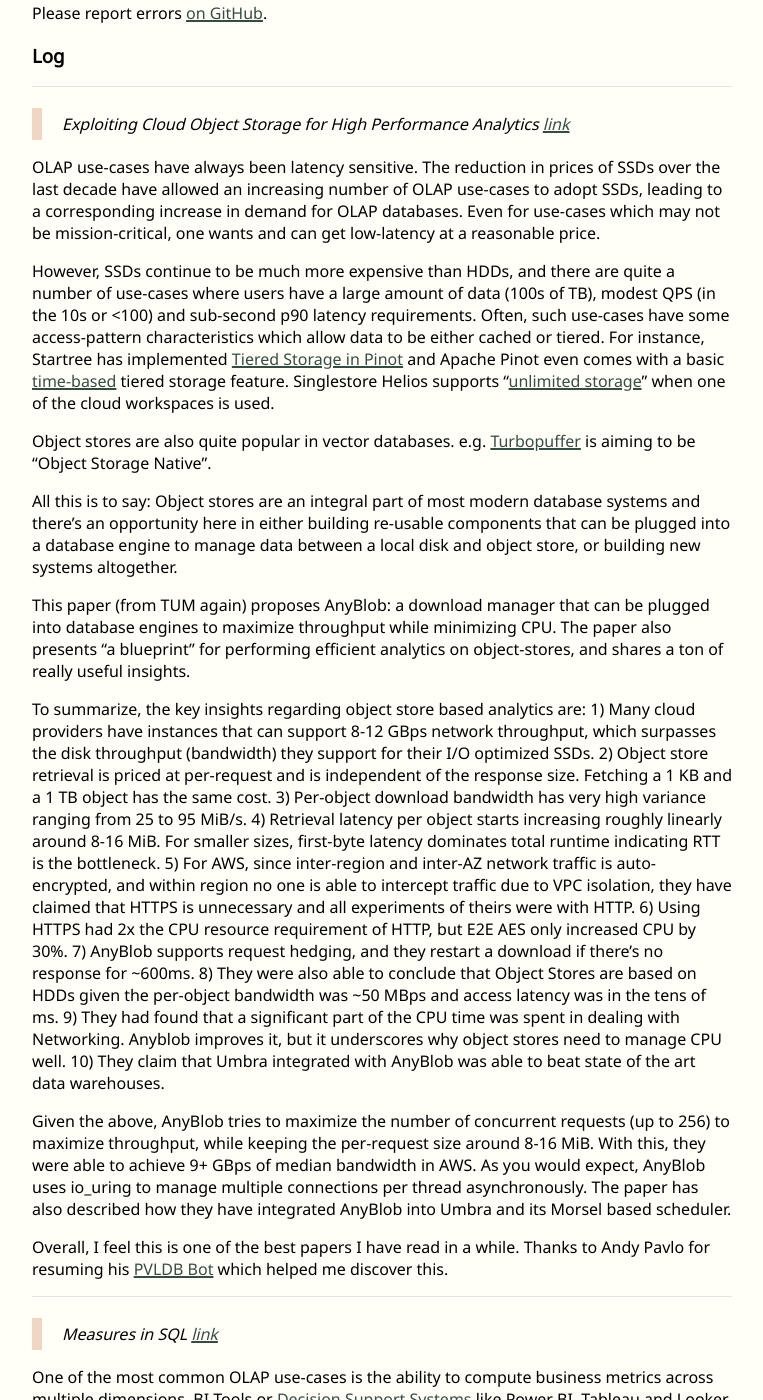
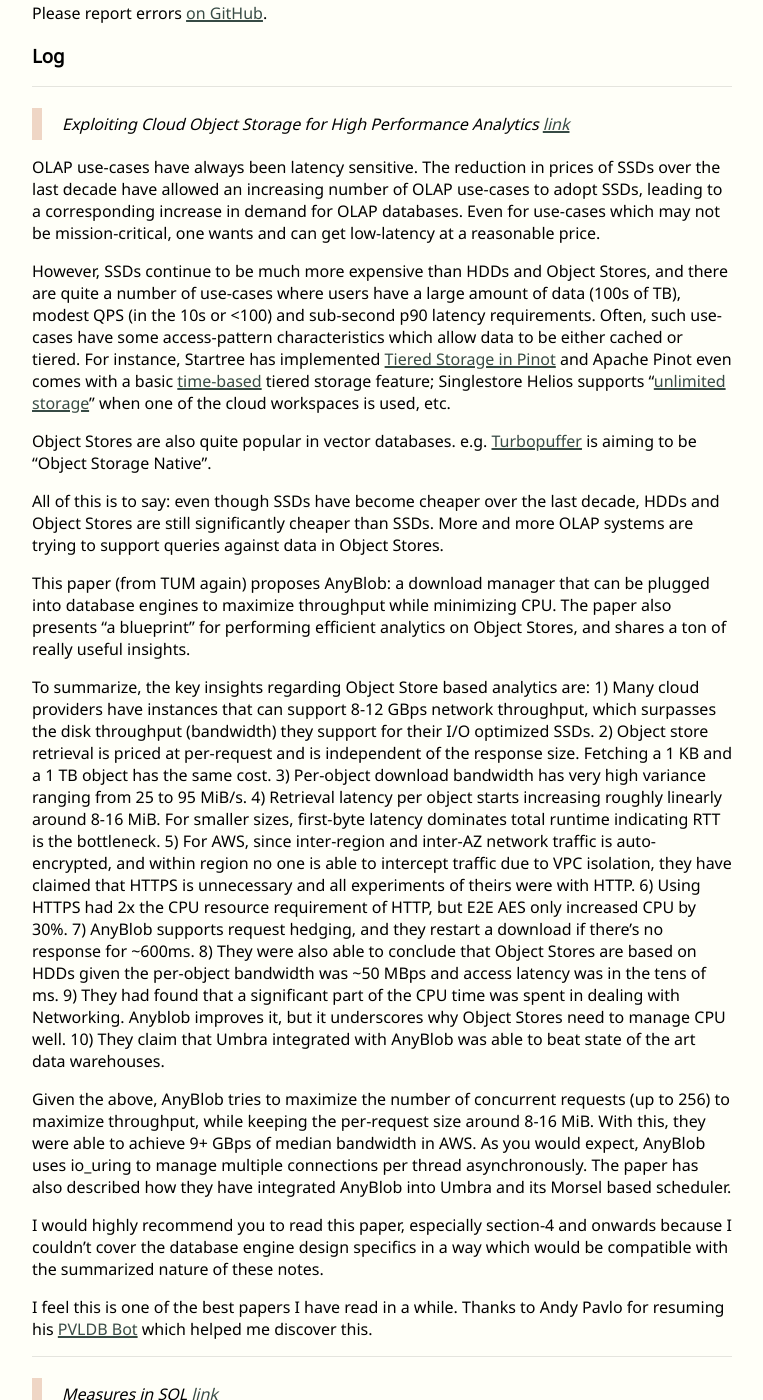
Before and after one commit to ankitsultana/ankitsultana.github.io, a Jekyll site: the page built from _posts/2023-09-19-reading-list.md, in a window 1280 px wide and 1400 px high, scrolled down 285 px. Shown: the whole window, without its empty margins (258-1021 px from the left). Built offline with Jekyll 4.4.1, drawn with Linux system fonts in a browser that asks for light colours.

Commit message:
minor improvements

```diff
--- a/_posts/2023-09-19-reading-list.md
+++ b/_posts/2023-09-19-reading-list.md
@@ -29,25 +29,25 @@
 in demand for OLAP databases. Even for use-cases which may not be mission-critical, one wants and can
 get low-latency at a reasonable price.
 
-However, SSDs continue to be much more expensive than HDDs, and there are quite a number of use-cases where
+However, SSDs continue to be much more expensive than HDDs and Object Stores, and there are quite a number of use-cases where
 users have a large amount of data (100s of TB), modest QPS (in the 10s or <100) and sub-second p90 latency requirements.
 Often, such use-cases have some access-pattern characteristics which allow data to be either cached or tiered. For instance,
 Startree has implemented [Tiered Storage in Pinot](https://www.youtube.com/watch?v=G8pVMnLmtok) and Apache
 Pinot even comes with a basic [time-based](https://docs.pinot.apache.org/v/release-0.11.0/operators/operating-pinot/tiered-storage)
-tiered storage feature. Singlestore Helios supports "[unlimited storage](https://docs.singlestore.com/cloud/manage-data/database-storage/)"
-when one of the cloud workspaces is used.
+tiered storage feature; Singlestore Helios supports "[unlimited storage](https://docs.singlestore.com/cloud/manage-data/database-storage/)"
+when one of the cloud workspaces is used, etc.
 
-Object stores are also quite popular in vector databases. e.g. [Turbopuffer](https://turbopuffer.com/blog/turbopuffer#:~:text=Apply%20for%20access-,turbopuffer%3A%20fast%20search%20on%20object%20storage,-July%2008%2C%202024) is aiming to be "Object Storage Native".
+Object Stores are also quite popular in vector databases. e.g. [Turbopuffer](https://turbopuffer.com/blog/turbopuffer#:~:text=Apply%20for%20access-,turbopuffer%3A%20fast%20search%20on%20object%20storage,-July%2008%2C%202024) is aiming to be "Object Storage Native".
 
-All this is to say: Object stores are an integral part of most modern database systems and there's an opportunity here in
-either building re-usable components that can be plugged into a database engine to manage data between a local disk
-and object store, or building new systems altogether.
+All of this is to say: even though SSDs have become cheaper over the last decade, HDDs and Object Stores are still
+significantly cheaper than SSDs. More and more OLAP systems are trying to support queries against
+data in Object Stores.
 
 This paper (from TUM again) proposes AnyBlob: a download manager that can be plugged into database engines to maximize
-throughput while minimizing CPU. The paper also presents "a blueprint" for performing efficient analytics on object-stores,
+throughput while minimizing CPU. The paper also presents "a blueprint" for performing efficient analytics on Object Stores,
 and shares a ton of really useful insights.
 
-To summarize, the key insights regarding object store based analytics are: 1) Many cloud providers have instances that can
+To summarize, the key insights regarding Object Store based analytics are: 1) Many cloud providers have instances that can
 support 8-12 GBps network throughput, which surpasses the disk throughput (bandwidth) they support for their I/O optimized SSDs.
 2) Object store retrieval is priced at per-request and is independent of the response size. Fetching a 1 KB and a 1 TB object
 has the same cost. 3) Per-object download bandwidth has very high variance ranging from 25 to 95 MiB/s. 4) Retrieval latency
@@ -58,7 +58,7 @@
 7) AnyBlob supports request hedging, and they restart a download if there's no response for ~600ms. 8) They were also able
 to conclude that Object Stores are based on HDDs given the per-object bandwidth was ~50 MBps and access latency was in the
 tens of ms. 9) They had found that a significant part of the CPU time was spent in dealing with Networking. Anyblob improves
-it, but it underscores why object stores need to manage CPU well. 10) They claim that Umbra integrated with AnyBlob was
+it, but it underscores why Object Stores need to manage CPU well. 10) They claim that Umbra integrated with AnyBlob was
 able to beat state of the art data warehouses.
 
 Given the above, AnyBlob tries to maximize the number of concurrent requests (up to 256) to maximize throughput, while keeping the per-request
@@ -66,7 +66,10 @@
 uses io_uring to manage multiple connections per thread asynchronously. The paper has also described how they have integrated
 AnyBlob into Umbra and its Morsel based scheduler.
 
-Overall, I feel this is one of the best papers I have read in a while. Thanks to Andy Pavlo for resuming his
+I would highly recommend you to read this paper, especially section-4 and onwards because I couldn't cover the database
+engine design specifics in a way which would be compatible with the summarized nature of these notes.
+
+I feel this is one of the best papers I have read in a while. Thanks to Andy Pavlo for resuming his
 [PVLDB Bot](https://x.com/pvldb?lang=en) which helped me discover this.
 
 ---
```
